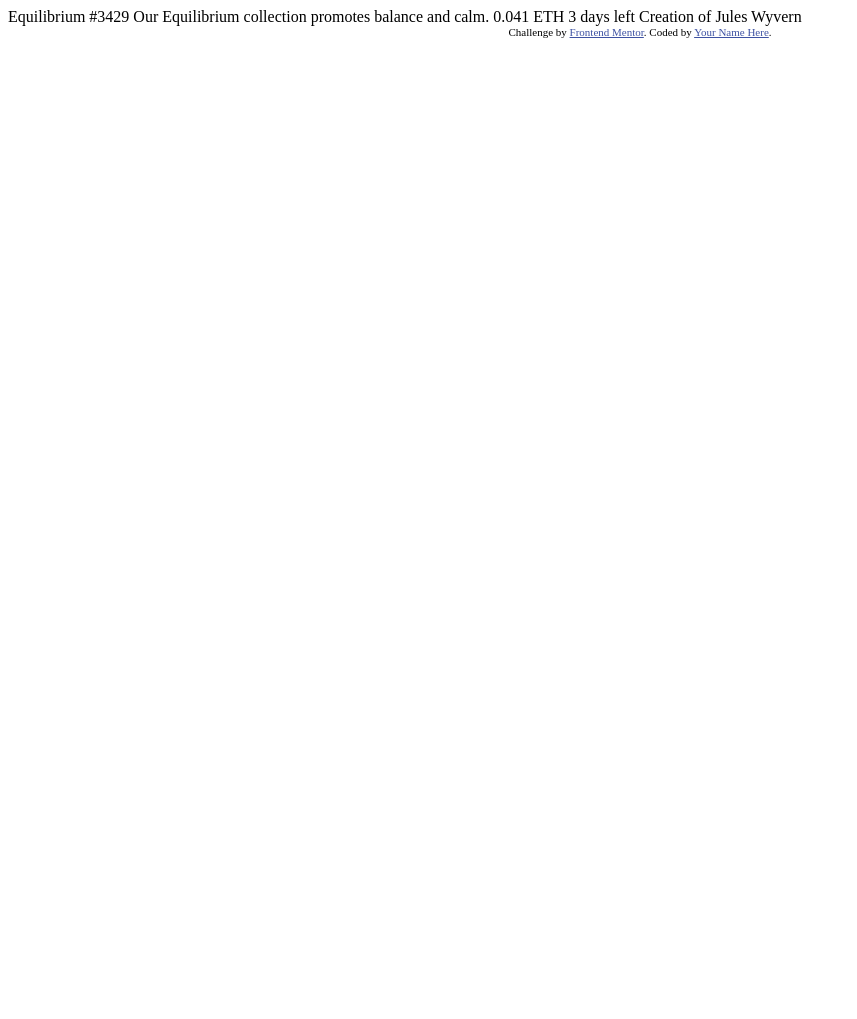
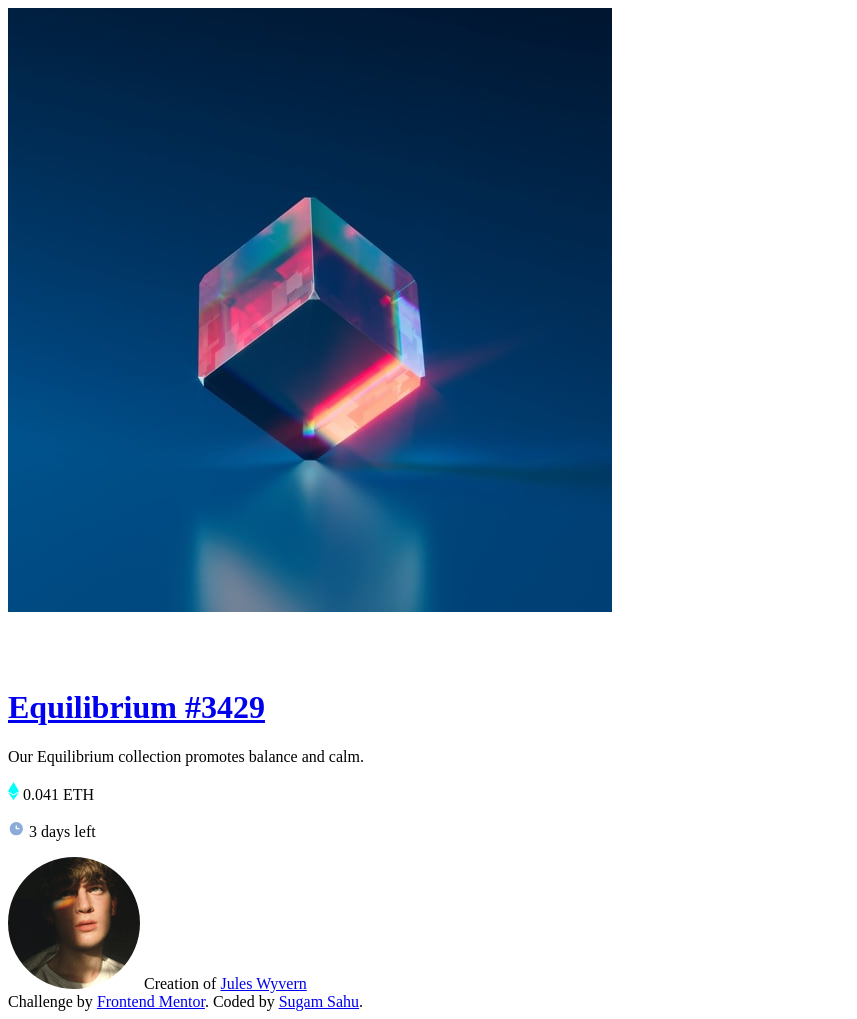
Before and after one commit to iSugam/frontend-mentor-NFT-preview-card, a plain HTML site: page index.html in a window 1280 px wide. Shown: the whole page, without its empty margins (0-857 px from the left). Before the commit the page ends 800 px from the top, so only its background shows below. Drawn offline with Linux system fonts and the light colour scheme.

Commit message:
Complete.

```diff
--- a/index.html
+++ b/index.html
@@ -8,26 +8,50 @@
 
   <title>Frontend Mentor | NFT preview card component</title>
 
-  <!-- Feel free to remove these styles or customise in your own stylesheet 👍 -->
-  <style>
-    .attribution { font-size: 11px; text-align: center; }
-    .attribution a { color: hsl(228, 45%, 44%); }
-  </style>
+  <!-- CSS File -->
+  <link rel="stylesheet" href="styles.css">
+
 </head>
+
 <body>
 
-  Equilibrium #3429
+  <!-- ================ Container ================ -->
+  <main class="container">
+    <!-- Container IMAGE -->
+    <div class="image-container">
 
-  Our Equilibrium collection promotes balance and calm.
+      <img src="images/image-equilibrium.jpg" alt="">
 
-  0.041 ETH
-  3 days left
+      <div class="hover-img">
+        <a href="#"><img src="images/icon-view.svg" alt=""></a>
+      </div>
+    </div>
 
-  Creation of Jules Wyvern
+    <!-- HEADING Text -->
+    <div class="content-heading">
+      <h1><a href="#">Equilibrium #3429</a></h1>
+    </div>
 
-  <div class="attribution">
+    <!-- PARAGRAPH Text -->
+    <div class="content-text">
+      <p> Our Equilibrium collection promotes balance and calm.</p>
+    </div>
+
+    <!-- EXTRA Content -->
+    <div class="content-extra">
+      <p><img src="images/icon-ethereum.svg" alt=""> 0.041 ETH</p>
+      <p><img src="images/icon-clock.svg" alt=""> 3 days left</p>
+    </div>
+
+    <!-- AVATAR Image and TEXT  -->
+    <div class="avatar">
+      <span><a href="#"><img src="images/image-avatar.png" alt=""></a> </span> <span> Creation of <a href="#">Jules Wyvern</a></span>
+    </div>
+  </main>
+
+  <footer class="attribution">
     Challenge by <a href="https://www.frontendmentor.io?ref=challenge" target="_blank">Frontend Mentor</a>.
-    Coded by <a href="#">Your Name Here</a>.
-  </div>
+    Coded by <a href="https://www.frontendmentor.io/profile/iSugam">Sugam Sahu</a>.
+  </footer>
 </body>
 </html>
```
